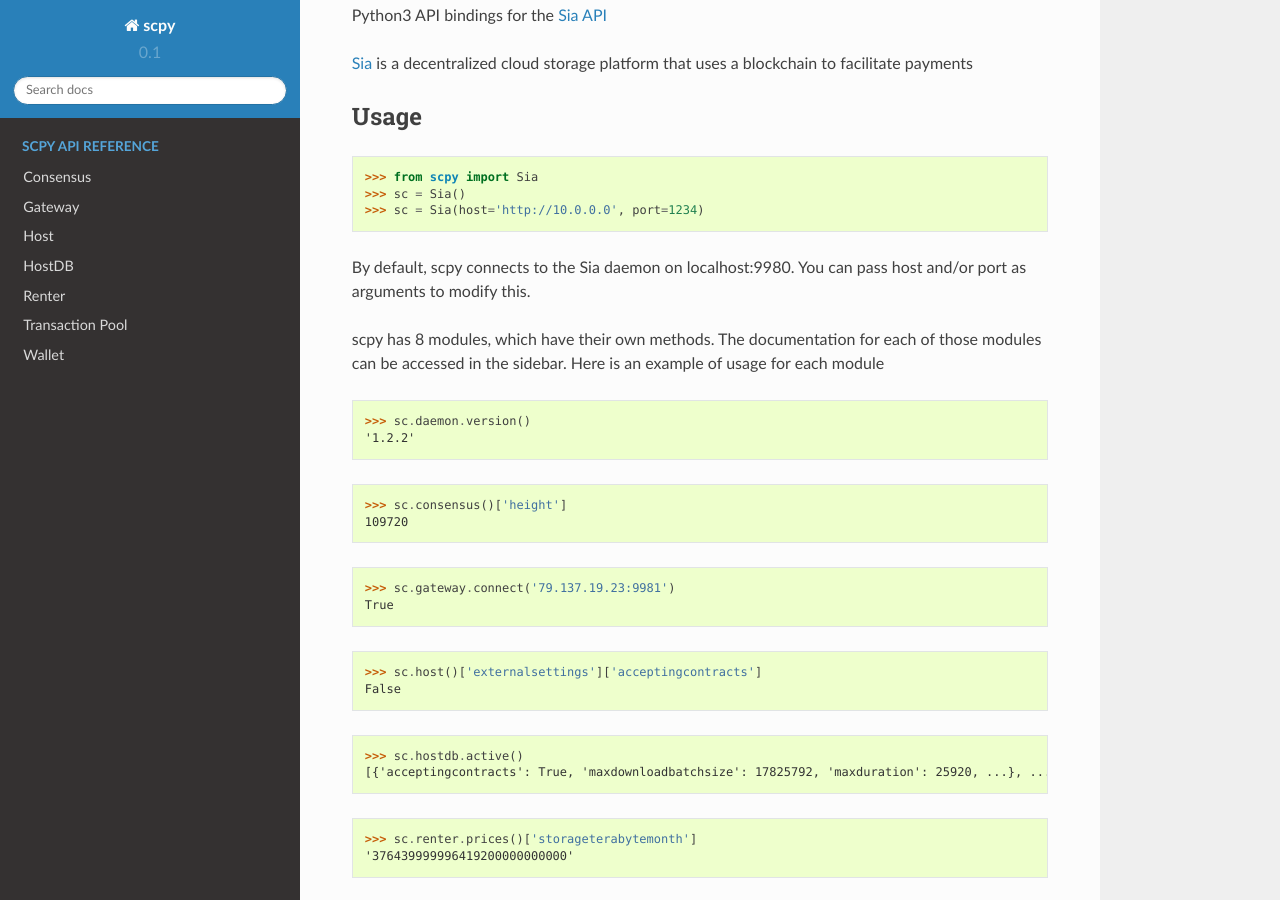
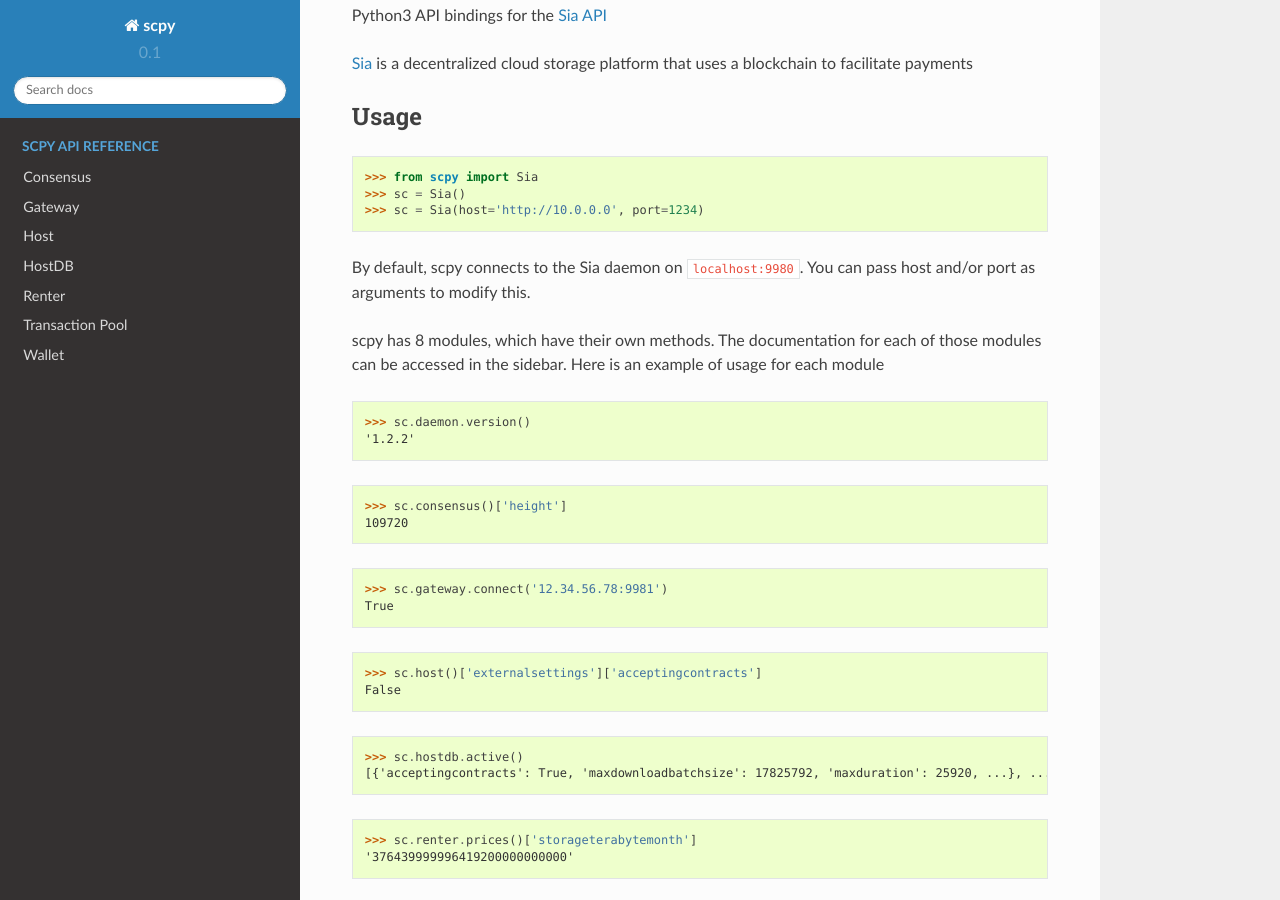
Before and after one commit to emilio2601/scpy, a Sphinx documentation site: the page built from docs/index.rst, in a window 1280 px wide and 900 px high, scrolled down 396 px. Built offline with Sphinx 7.4.7 and the Read the Docs theme 2.0.0, drawn with Linux system fonts in a browser that asks for light colours; pages that are not in the unit, such as notebooks, are missing from menus.

Commit message:
Misc changes

```diff
--- a/docs/conf.py
+++ b/docs/conf.py
@@ -178,4 +178,4 @@
 epub_exclude_files = ['search.html']
 
 # Example configuration for intersphinx: refer to the Python standard library.
-intersphinx_mapping = {'https://docs.python.org/': None}
+intersphinx_mapping = {'https://docs.python.org/3/': None}
--- a/docs/index.rst
+++ b/docs/index.rst
@@ -23,7 +23,7 @@
     >>> sc = Sia()
     >>> sc = Sia(host='http://10.0.0.0', port=1234)
 
-By default, scpy connects to the Sia daemon on localhost:9980. You can pass host and/or port as arguments to modify this.
+By default, scpy connects to the Sia daemon on ``localhost:9980``. You can pass host and/or port as arguments to modify this.
 
 scpy has 8 modules, which have their own methods. The documentation for each of those modules can be accessed in the
 sidebar. Here is an example of usage for each module
@@ -34,7 +34,7 @@
     >>> sc.consensus()['height']
     109720
 
-    >>> sc.gateway.connect('79.137.19.23:9981')
+    >>> sc.gateway.connect('12.34.56.78:9981')
     True
 
     >>> sc.host()['externalsettings']['acceptingcontracts']
```
Also changed, not shown: 1 other file.
